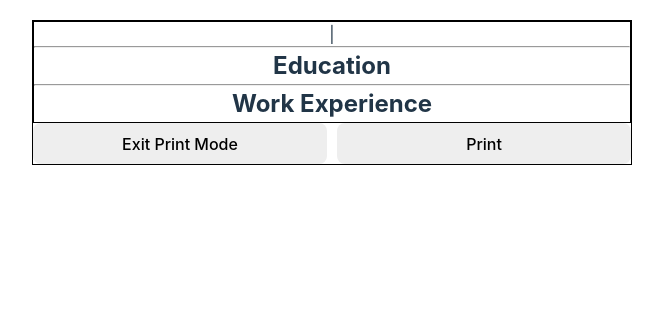
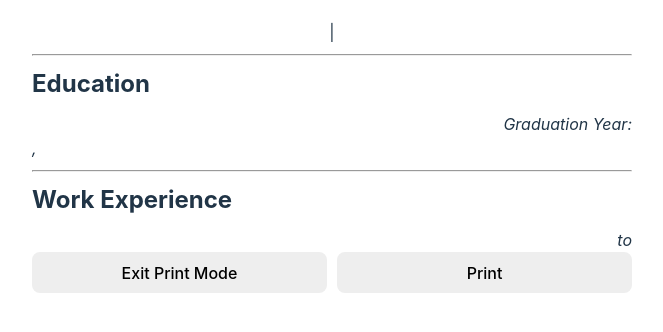
Before and after one commit to wangbertha/cv-application, a React (Vite) app: page / in a window 1280 px wide. Both pictures are taken after a click on the button "View Print Mode". Shown: the top 332 px of the page, without its empty margins (308-971 px from the left). Built offline with nearby package versions, Linux system fonts and the light colour scheme.

Commit message:
Format Print Mode

```diff
--- a/src/App.css
+++ b/src/App.css
@@ -4,7 +4,7 @@
   margin: 20px auto;
   text-align: center;
 }
-.input-mode {
+.input-container {
   display: flex;
   flex-direction: column;
   gap: 20px;
--- a/src/App.jsx
+++ b/src/App.jsx
@@ -50,7 +50,7 @@ function App() {
   return (
     <>
       {!printMode
-        ? <div className='input-mode'>
+        ? <div className='input-container'>
             <h1>CV Application</h1>
             <Section title='General Information' type='generalInfo' entries={profileContents.generalInfo} updateEntries={updateEntries} handleEntryDelete={handleEntryDelete} handleAddEntry={false} />
             <Section title='Education' type='education' entries={profileContents.education} updateEntries={updateEntries} handleEntryDelete={handleEntryDelete} handleAddEntry={handleAddEntry} />
@@ -61,7 +61,7 @@ function App() {
             </div>
             <a className='favicon-credits' href="https://www.flaticon.com/free-icons/portfolio" title="portfolio icons">Portfolio icons (favicon) created by Freepik - Flaticon</a>
           </div>
-        : <div className='print-mode'>
+        : <div className='print-container'>
             <PrintPage profileContents={profileContents} />
             <div className="action-btns">
               <button onClick={() => setPrintMode(false)}>Exit Print Mode</button>
--- a/src/components/PrintPage.jsx
+++ b/src/components/PrintPage.jsx
@@ -7,32 +7,40 @@ const PrintPage = ({ profileContents }) => {
 
   return (
     <div className='print-mode'>
+        <div className="general-info">
             <h1>{firstName.value} {lastName.value}</h1>
             <div className='contact'>
                 <p>{phoneNumber.value} | {email.value}</p>
             </div>
+        </div>
         <hr />
+        <h2>Education</h2>
         <div className='education'>
-            <h2>Education</h2>
             {education.map((educationEntry) =>
                 (<div key={educationEntry.meta.id}>
+                    <div className="education-heading">
                         <h3>{educationEntry.schoolName.value}</h3>
-                    <p>{educationEntry.graduationYear.value}</p>
-                    <p>{educationEntry.degree.value}</p>
-                    <p>{educationEntry.major.value}</p>
+                        <p className='graduation-year'>Graduation Year: {educationEntry.graduationYear.value}</p>
+                    </div>
+                    <p>{educationEntry.degree.value}, {educationEntry.major.value}</p>
                 </div>)
             )}
         </div>
         <hr />
+        <h2>Work Experience</h2>
         <div className="work-experience">
-            <h2>Work Experience</h2>
             {workExperience.map((workExperienceEntry) =>
                 (<div key={workExperienceEntry.meta.id}>
+                    <div className="work-experience-heading">
+                        <div className='work-experience-heading-left'>
                             <h3>{workExperienceEntry.positionTitle.value}</h3>
                             <p>{workExperienceEntry.companyName.value}</p>
-                    <p>{workExperienceEntry.dateFrom.value}</p>
-                    <p>{workExperienceEntry.dateTo.value}</p>
-                    <p>{workExperienceEntry.responsibilities.value}</p>
+                        </div>
+                        <div className="work-experience-dates">
+                            <p>{workExperienceEntry.dateFrom.value} to {workExperienceEntry.dateTo.value}</p>
+                        </div>
+                    </div>
+                    <p className='work-experience-responsibilities'>{workExperienceEntry.responsibilities.value}</p>
                 </div>)
             )}
         </div>
--- a/src/styles/PrintPage.css
+++ b/src/styles/PrintPage.css
@@ -1,3 +1,46 @@
 .print-mode {
-    border: 1px solid #000;
+    display: flex;
+    flex-direction: column;
+    gap: 10px;
 }
+.print-mode * {
+    text-align: left;
+}
+.general-info * {
+    text-align: center;
+}
+.education,
+.work-experience-heading {
+    font-style: italic;
+}
+.education-heading {
+    display: flex;
+    justify-content: space-between;
+}
+.work-experience {
+    display: flex;
+    flex-direction: column;
+    gap: 10px;
+}
+.work-experience-heading {
+    display: flex;
+    justify-content: space-between;
+}
+.work-experience-responsibilities {
+    font-size: 14px;
+}
+
+@media print {
+    #root {
+        display: flex;
+        justify-content: center;
+        align-items: center;
+    }
+    .print-container {
+        width: 100%;
+    }
+}
+
+@page {
+    margin: 0;
+}
```
Lines whose indentation alone changed are shown as unchanged.
